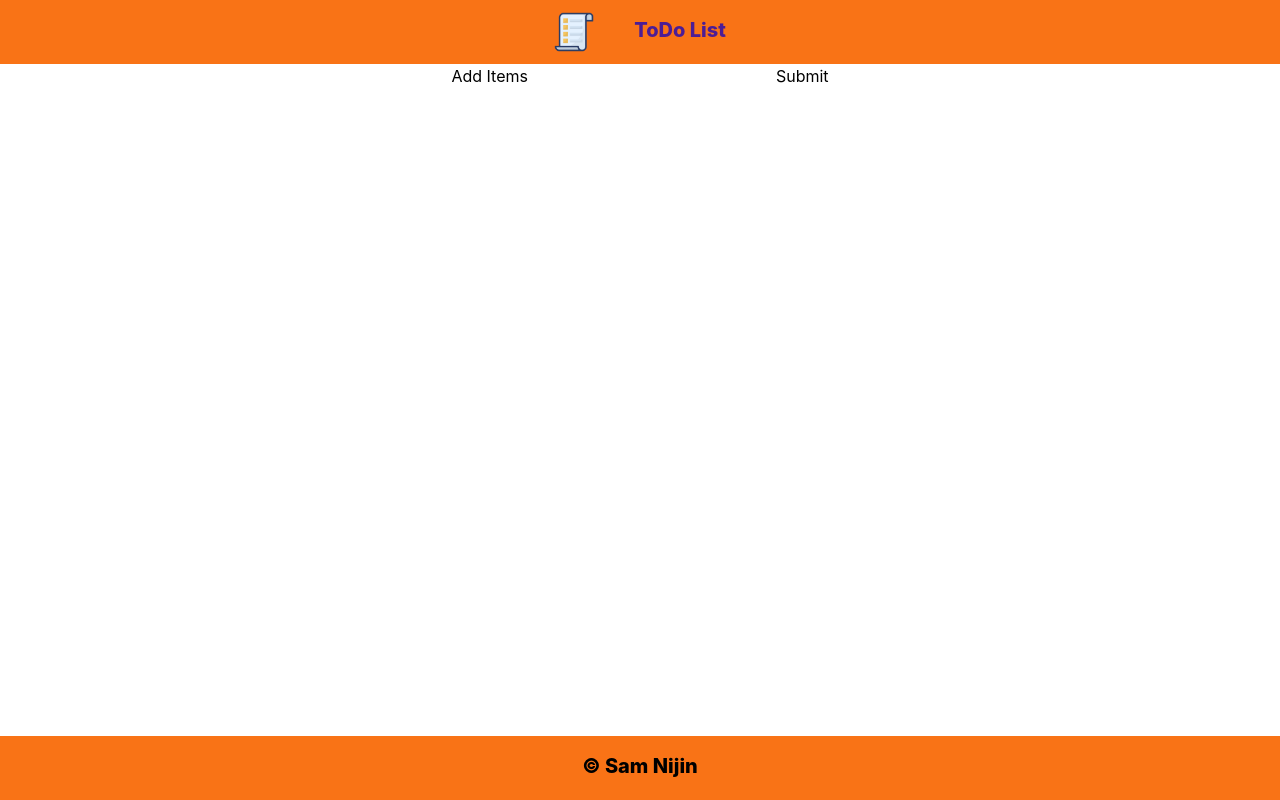
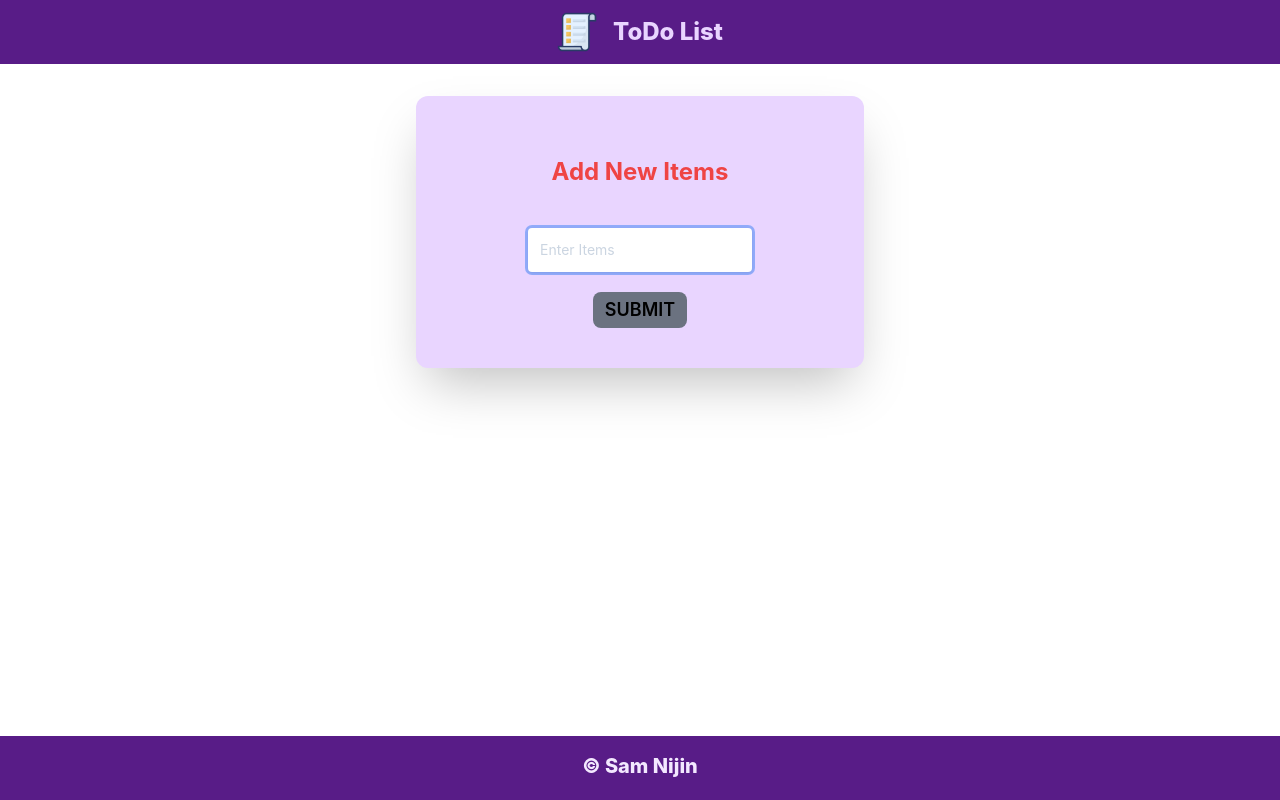
Before and after one commit to SamNijin/TodoList-React-App, a React (Create React App) app: page / in a window 1280 px wide. Built offline with nearby package versions, Linux system fonts and the light colour scheme.

Commit message:
Added UI

```diff
--- a/package.json
+++ b/package.json
@@ -1,4 +1,5 @@
 {
+  "homepage": "https://samnijin.github.io/TodoList-React-App",
   "name": "todo_list",
   "version": "0.1.0",
   "private": true,
@@ -13,6 +14,8 @@
     "web-vitals": "^2.1.4"
   },
   "scripts": {
+    "predeploy": "npm run build",
+    "deploy": "gh-pages -d build",
     "start": "react-scripts start",
     "build": "react-scripts build",
     "test": "react-scripts test",
--- a/src/component/Footer.jsx
+++ b/src/component/Footer.jsx
@@ -2,8 +2,8 @@ import React from 'react'
 
 function Footer() {
     return (
-        <div className='bg-orange-500 h-6 sm:h-10 lg:h-16 flex justify-center gap-4 sm:gap-6 lg:gap-10 pt-1 lg:pt-3 absolute bottom-0 left-0 right-0'>
-            < h2 className='text-black text-xs sm:text-base lg:text-xl sm:font-bold lg:font-extrabold sm:pt-1' >© Sam Nijin</ h2>
+        <div className='bg-purple-900 h-6 sm:h-10 lg:h-16 flex justify-center gap-4 sm:gap-6 lg:gap-10 pt-1 lg:pt-3 absolute bottom-0 left-0 right-0 transition-all duration-200'>
+            < h2 className='text-purple-100 text-xs sm:text-base lg:text-xl sm:font-bold lg:font-extrabold sm:pt-1' >© Sam Nijin</ h2>
         </div >
     )
 }
--- a/src/component/Form.jsx
+++ b/src/component/Form.jsx
@@ -2,6 +2,7 @@ import React from 'react'
 import { v4 as uuid4 } from 'uuid'
 
 function Form({ input, setInput, todo, setTodo }) {
+
     const inputHandler = e => {
         setInput(e.target.value)
     }
@@ -11,12 +12,16 @@ function Form({ input, setInput, todo, setTodo }) {
         setInput('')
     }
     return (
-        <div>
-            <form onSubmit={submitHandler}>
-                <label htmlFor="addData">Add Items</label>
-                <input type="text" value={input} onChange={inputHandler} />
-                <button onClick={submitHandler}>Submit</button>
+        <div className='bg-purple-200 max-w-md py-10 mx-auto lg:mt-8 rounded-xl shadow-2xl mb-7 transition-all duration-200'>
+            <h2 className='text-base sm:text-xl lg:text-2xl font-medium sm:font-semibold lg:font-bold text-red-500 py-1 sm:py-3 lg:py-5'>Add New Items</h2>
+            <form onSubmit={submitHandler} className='my-2 sm:my-3 md:my-4 lg:my-5'>
+                <input type="text" value={input} placeholder='Enter Items' onChange={inputHandler} className='w-3/5 sm:w-1/2 md:w-2/5 lg:w-1/2  px-3 py-3 placeholder-slate-300 text-slate-600 relative bg-white rounded text-sm border-0 shadow outline-none focus:outline-none focus:ring ' required autoFocus />
             </form>
+            {
+                input === '' ?
+                    <button onClick={submitHandler} disabled className='bg-gray-500 px-3 py-1 rounded-lg text-lg font-semibold uppercase text-black teansition-all duration-1000'>Submit</button> :
+                    <button onClick={submitHandler} className='bg-green-500 px-3 py-1 rounded-lg text-lg font-semibold text-white uppercase transition-all duration-1000'>Submit</button>
+            }
         </div>
     )
 }
--- a/src/component/Header.jsx
+++ b/src/component/Header.jsx
@@ -1,10 +1,11 @@
 import React from 'react'
+import icon from '../image/task-list.png'
 
 function Header() {
     return (
-        <div className='bg-orange-500 h-6 sm:h-10 lg:h-16 flex justify-center gap-4 sm:gap-6 lg:gap-10 pt-1 lg:pt-3'>
-            <img src="/image/task-list.png" className='h-4 sm:h-8 lg:h-10' alt="todoList" />
-            < h2 className='text-violet-900 text-xs sm:text-base lg:text-xl sm:font-bold lg:font-extrabold sm:pt-1' > ToDo List</ h2>
+        <div className='bg-purple-900 h-6 sm:h-10 lg:h-16 flex justify-center gap-1 sm:gap-3 lg:gap-4 pt-1 lg:pt-3 transition-all duration-200'>
+            <img src={icon} className='h-4 sm:h-8 lg:h-10' alt="todoList" />
+            < h2 className='text-purple-200 text-xs sm:text-base lg:text-2xl sm:font-bold lg:font-extrabold sm:pt-1' > ToDo List</ h2>
         </div >
     )
 }
--- a/src/component/ListItems.jsx
+++ b/src/component/ListItems.jsx
@@ -31,23 +31,31 @@ function ListItems({ todo, setTodo }) {
     }
     return (
         <div>
+            <table className='w-auto'>
                 {
+
                     todo.map(todos => (
-                    <li key={todos.id} className='list-none flex justify-between px-32'>
+                        <li key={todos.id} className='list-none flex justify-between px-32 max-w-screen-lg pl-0 sm:pl-5 md:p-auto lg:max-w-xl'>
                             {
                                 // edit ?
                                 editId === todos.id ?
                                     (
                                         checkButton = true,
                                         editButton = false,
+                                        <tr>
                                             <input type="text" value={title} onChange={editHandler} />
+                                        </tr>
                                     ) :
                                     (
                                         checkButton = false,
                                         editButton = true,
+                                        <tr>
                                             <h4 > {todos.title}</h4>
+                                        </tr>
                                     )
                             }
+
+                            <tr>
                                 <div className='flex gap-5'>
                                     {
                                         checkButton &&
@@ -69,10 +77,11 @@ function ListItems({ todo, setTodo }) {
                                         Delete
                                     </div>
                                 </div>
+                            </tr>
                         </li>
-
                     ))
                 }
+            </table>
         </div >
     )
 }
```
Also changed, not shown: src/image/task-list.png (renamed from public/image/task-list.png), 1 other file (tests, documents, lock files or other folders). Lines whose indentation alone changed are shown as unchanged.
